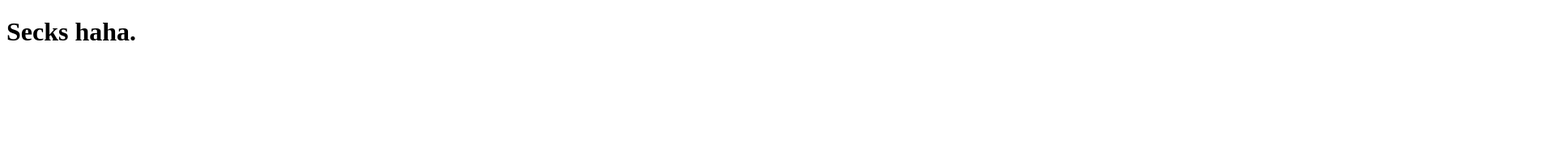
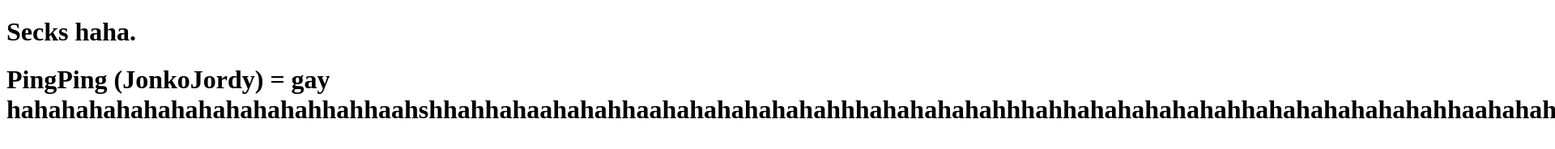
Before and after one commit to Zilantic/secret.fister.xyz, a plain HTML site: page index.html in a window 1280 px wide. Shown: the top 184 px of the page at 81% size, 1920 px wide, since content can reach past the window. Drawn offline with Linux system fonts and the light colour scheme.

Commit message:
Update index.html
pingping

```diff
--- a/index.html
+++ b/index.html
@@ -4,5 +4,6 @@
 </head>
 <body>
     <h1>Secks haha.</h1>
+    <h1>PingPing (JonkoJordy) = gay hahahahahahahahahahahahhahhaahshhahhahaahahahhaahahahahahahahhhahahahahahhhahhahahahahahahhahahahahahahahhaahahahahaja</h1>
 </body>
 </html>
```
